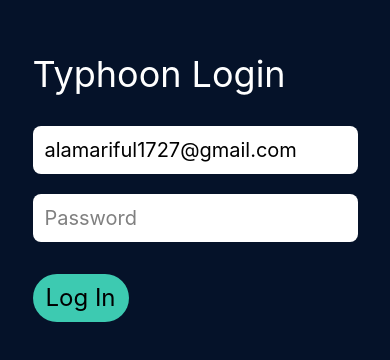
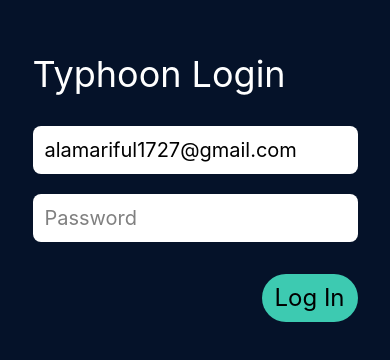
Before and after one commit to alamariful1727/react-native-example, a React Native app: screen /Login in a window 390 px wide. Shown: the part 234-594 px from the top of the page. Built offline with nearby package versions, Linux system fonts and the light colour scheme.

Commit message:
feat: login btn position changed

```diff
--- a/screens/LoginScreen.tsx
+++ b/screens/LoginScreen.tsx
@@ -35,7 +35,7 @@ const LoginScreen = ({ navigation }: Props) => {
             onChangeText={(text) => setPassword(text)}
           />
         </View>
-        <TouchableOpacity className="bg-typGreen w-24 py-2 items-center rounded-full" onPress={handleLogin}>
+        <TouchableOpacity className="ml-auto bg-typGreen w-24 py-2 items-center rounded-full" onPress={handleLogin}>
           <Text className="text-2xl">Log In</Text>
         </TouchableOpacity>
       </View>
```
